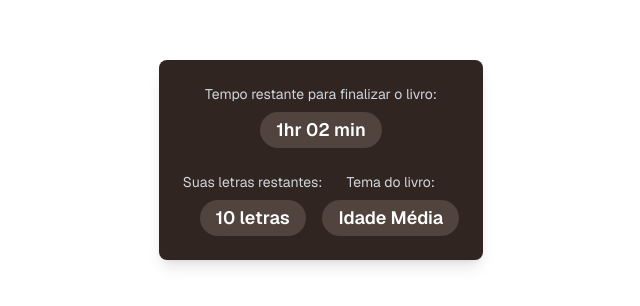
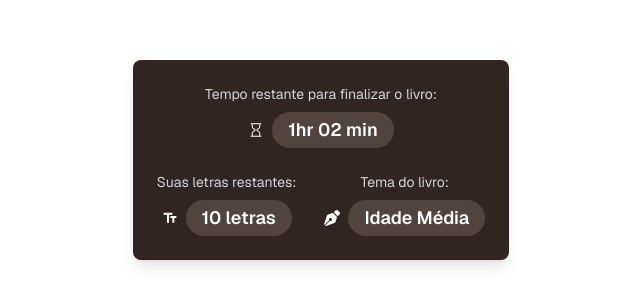
Before and after one commit to USPCodeLabSanca/BookLab, a Next.js app in the folder frontend/: page / in a window 1280 px wide. Shown: the part 240-546 px from the top of the page, without its empty margins (319-959 px from the left). Built offline with nearby package versions, Linux system fonts and the light colour scheme.

Commit message:
feature/Adição dos icones

```diff
--- a/frontend/src/app/components/BookStatusCard.tsx
+++ b/frontend/src/app/components/BookStatusCard.tsx
@@ -1,3 +1,8 @@
+import { GoHourglass } from "react-icons/go"
+import { MdOutlineTextFields } from "react-icons/md";
+import { FaPenNib } from "react-icons/fa6";
+
+
 interface BookStatusCardProps {
     timeLeft: string;
     lettersLeft: number;
@@ -15,17 +20,19 @@ export default function BookStatusCard({ timeLeft, lettersLeft, bookTheme }: Boo
                     Tempo restante para finalizar o livro:
                 </h2>
                 <div className="flex items-center justify-center gap-2">
+                    <GoHourglass />
                     <span className="bg-[#51433E] px-4 py-1 rounded-full text-lg font-semibold">
                         {timeLeft}
                     </span>
                 </div>
             </div>
 
-            <div className="flex justify-between items-center text-center">
+            <div className="flex justify-between gap-x-7 items-center text-center">
                 {/* Letras Restantes */}
                 <div>
                     <h3 className="text-sm text-gray-300 mb-2">Suas letras restantes:</h3>
                     <div className="flex items-center justify-center gap-2">
+                        <MdOutlineTextFields />
                         <span className="bg-[#51433E] px-4 py-1 rounded-full text-lg font-semibold">
                             {lettersLeft} letras
                         </span>
@@ -36,6 +43,7 @@ export default function BookStatusCard({ timeLeft, lettersLeft, bookTheme }: Boo
                 <div>
                     <h3 className="text-sm text-gray-300 mb-2">Tema do livro:</h3>
                     <div className="flex items-center justify-center gap-2">
+                        <FaPenNib />
                         <span className="bg-[#51433E] px-4 py-1 rounded-full text-lg font-semibold">
                             {bookTheme}
                         </span>
```
